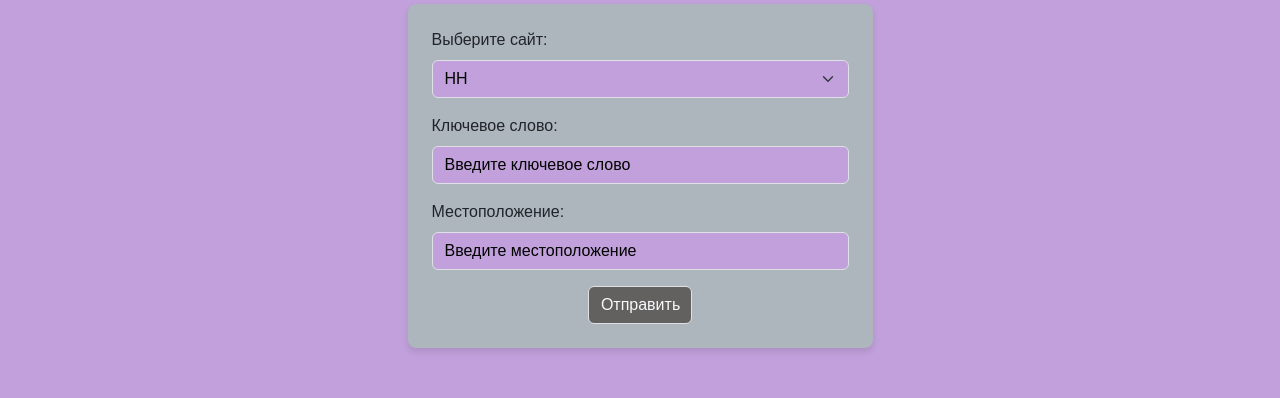
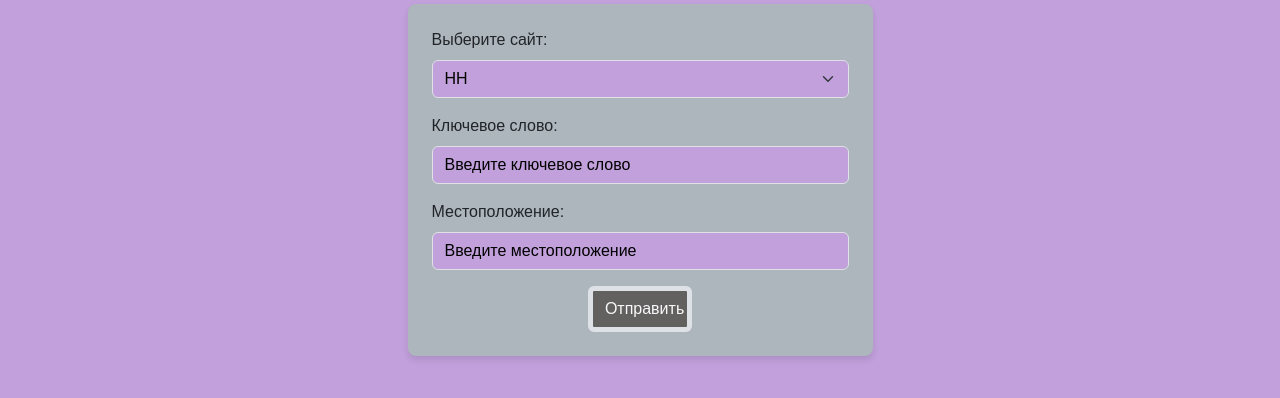
Before and after one commit to DenisenkoAnna/dzdz6.github.io, a plain HTML site: page form.html in a window 1280 px wide. Shown: the part 124-522 px from the top of the page. Drawn offline with nearby package versions, Linux system fonts and the light colour scheme.

Commit message:
Update style.css

```diff
--- a/style.css
+++ b/style.css
@@ -45,7 +45,7 @@ p {
   width: 25%;
   background-color: #636060;
   color: #f8f9fa;
-  border: 1px solid #dee2e6;
+  border: 5px solid #dee2e6;
 }
 
 .custom-button:hover {
```
